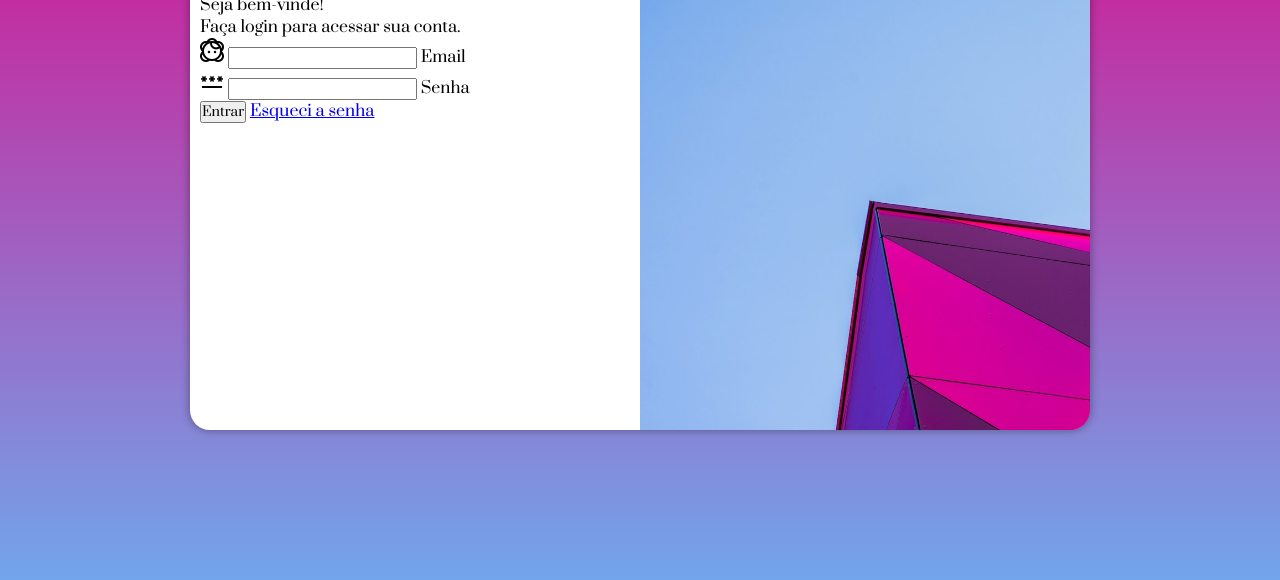
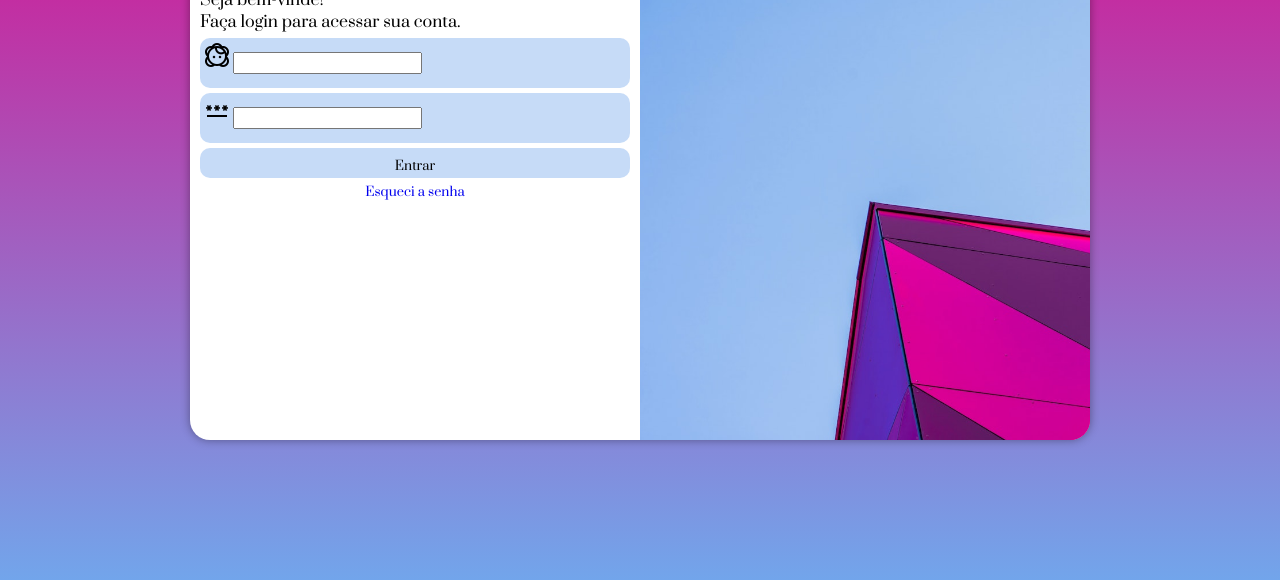
Before and after one commit to mikiLawand/projeto-login, a plain HTML site: page index.html in a window 1280 px wide. Shown: the part 220-800 px from the top of the page. Drawn offline with nearby package versions, Linux system fonts and the light colour scheme.

Commit message:
formatação formulário

```diff
--- a/estilos/style.css
+++ b/estilos/style.css
@@ -40,7 +40,7 @@ section#login{
     background-color: white;
     /*dimensões de um celular*/
     width: 250px;
-    height: 500px;
+    height: 520px;
     border-radius: 20px;
     box-shadow: 0px 0px 10px rgba(0, 0, 0, 0.379);
 
@@ -65,10 +65,51 @@ section#login > div#formulario{
 
 div#formulario > h1{
     text-align: center;
-    margin-bottom: 10px;
+    margin-bottom: 15px;
 }
 
 div#formulario > p{
     text-align: justify;
     font-size: 0.8em;
 }
+
+form > div#campo{
+    background-color: #c6dbf7;
+    width: 100%;
+    display: block;
+    height: 50px;
+    border-radius: 10px;
+    margin: 5px 0px;
+    padding-top: 5px;
+    padding-left: 5px;
+}
+
+div#campo > label{
+   display: none;
+}
+
+form > input[type=submit] {
+    display: block;
+    font-size: .8em;
+    width: 100%;
+    height: 30px;
+    padding-top: 5px;
+    background-color: #c6dbf7;
+    border: none;
+    border-radius: 10px;
+    cursor: pointer;
+}
+
+form > input[type=submit]:hover {
+    background-color: #72A5EB;
+}
+
+form > a.botao {
+    display: block;
+    text-align: center;
+    font-size: .8em;
+    width: 100%;
+    height: 30px;
+    text-decoration: none;
+    padding-top: 5px;
+}
--- a/index.html
+++ b/index.html
@@ -30,7 +30,7 @@
                     <label for="isenha">Senha</label>
                 </div>
                 <input type="submit" value="Entrar">
-                <a href="esqueci.html">Esqueci a senha</a>
+                <a href="esqueci.html" class="botao">Esqueci a senha</a>
             </form>
         </div>
     </section>
```
